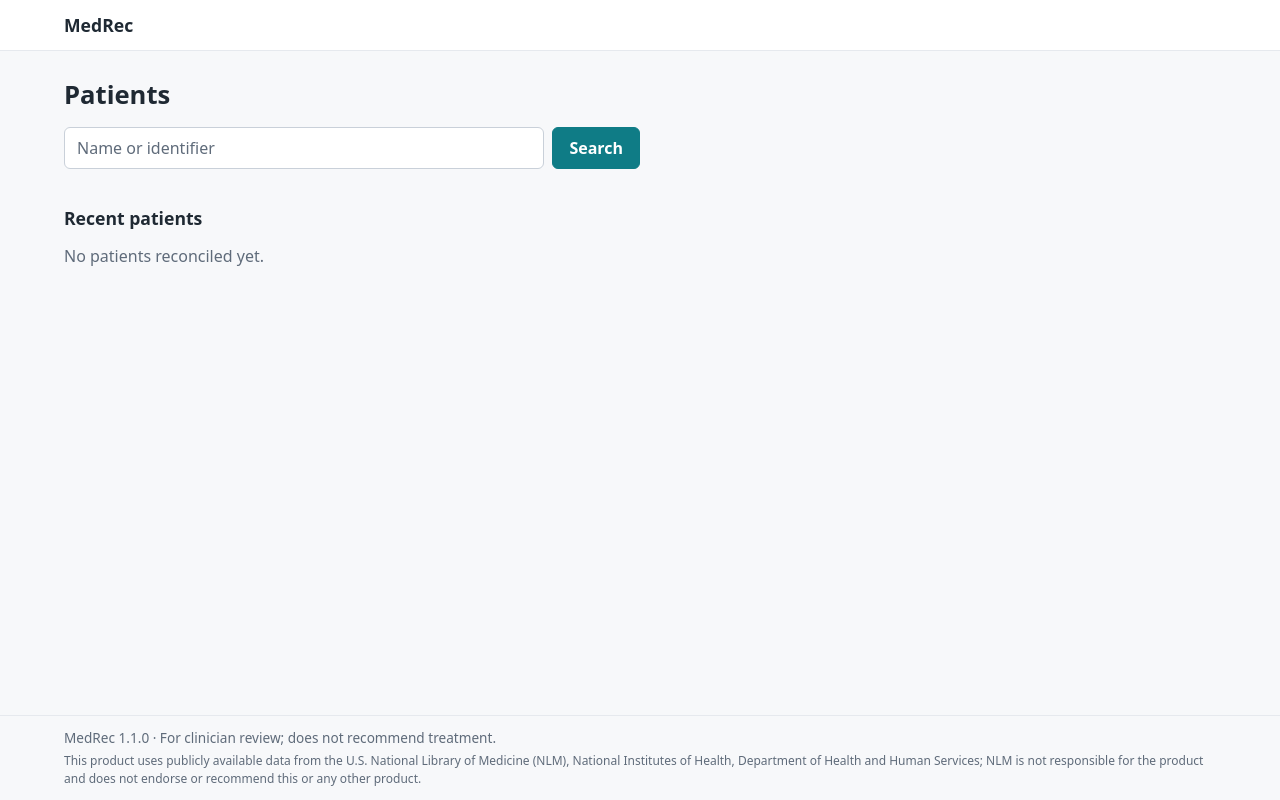
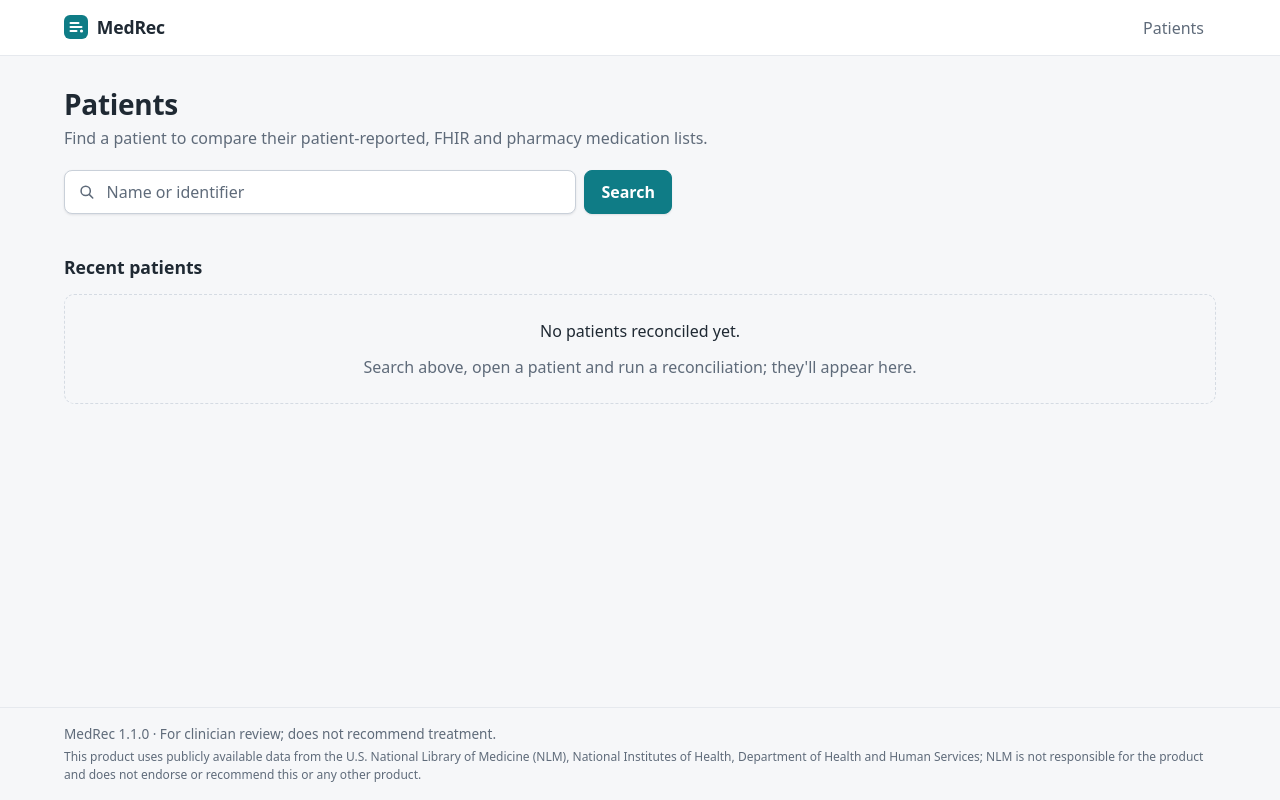
Before and after one commit to Coforge-LMS/Medication_List_Reconciliation, a FastAPI app: page / in a window 1280 px wide. Run offline with FastAPI, Linux system fonts and the light colour scheme; data that the repository does not hold is empty; parts of the project's set-up code (start-up, migrations or seed data) failed here and were passed over; some libraries are stand-ins or nearby versions.

Commit message:
style(app): a warmer, more finished look
- A brand mark, a Patients link in a sticky top bar, and drawn icons for
  search, PDF download and History.
- Buttons, the search box, cards and table rows respond to hover and press,
  with soft shadows instead of flat boxes.
- Run reconciliation and Search show a spinner and "Reconciling…" while they
  work, and ignore a second click, so a slow FHIR server can't save two runs.
- History shows findings by type as coloured chips; empty History and Recent
  patients say what to do next.

Co-Authored-By: Claude Opus 5.5 <noreply@anthropic.com>

```diff
--- a/app/static/app.css
+++ b/app/static/app.css
@@ -1,13 +1,14 @@
 /* MedRec styles. Colour only tells finding types apart; no source is ever emphasised over another. */
 :root {
   color-scheme: light;
-  --bg: #f7f8fa;
+  --bg: #f6f7f9;
   --surface: #ffffff;
   --ink: #1f2933;
   --muted: #5f6b7a;
   --line: #e6e9ee;
   --head: #f3f5f8;
   --accent: #0f7c86;
+  --accent-soft: #e7f3f4;
   --on-accent: #ffffff;
   --duplicate: #6d4fb3;
   --missing: #a85d0a;
@@ -15,9 +16,15 @@
   --frequency: #a3317a;
   --no-differences: #2e7d4f;
   --other: #66707c;
+  --shadow: 0 1px 2px rgb(16 24 40 / 4%), 0 1px 3px rgb(16 24 40 / 6%);
+  --shadow-raised: 0 2px 4px rgb(16 24 40 / 5%), 0 8px 16px -4px rgb(16 24 40 / 10%);
+  --ease-out: cubic-bezier(0.16, 1, 0.3, 1);
+  --topbar: 3.5rem;
 }
 
 * { box-sizing: border-box; }
+
+html { scroll-padding-top: calc(var(--topbar) + 1rem); }
 
 ::selection { background: color-mix(in srgb, var(--accent) 20%, white); }
 
@@ -29,37 +36,75 @@ body {
   background: var(--bg);
   color: var(--ink);
   font: 16px/1.5 system-ui, -apple-system, "Segoe UI", Roboto, sans-serif;
+  -webkit-font-smoothing: antialiased;
 }
 
-a { color: var(--accent); text-underline-offset: 2px; }
+a {
+  color: var(--accent);
+  text-decoration-color: color-mix(in srgb, var(--accent) 40%, transparent);
+  text-underline-offset: 3px;
+  transition: text-decoration-color .15s;
+}
+a:hover { text-decoration-color: currentColor; }
 a.plain { color: inherit; text-decoration: none; }
-a.plain:hover { text-decoration: underline; }
+a.plain:hover { color: var(--accent); }
 a:focus-visible, button:focus-visible, input:focus-visible {
   outline: 3px solid color-mix(in srgb, var(--accent) 45%, white);
   outline-offset: 2px;
 }
 
-h1 { margin: 0 0 .25rem; font-size: 1.6rem; line-height: 1.25; }
-h2 { margin: 2.25rem 0 .75rem; font-size: 1.1rem; }
+h1 { margin: 0 0 .25rem; font-size: 1.75rem; line-height: 1.2; letter-spacing: -.01em; text-wrap: balance; }
+h2 { margin: 2.5rem 0 .875rem; font-size: 1.1rem; }
 h3 { margin: 0 0 .5rem; font-size: 1rem; }
 p { margin: 0 0 .75rem; }
 
-.topbar, footer { padding: .75rem max(1rem, calc((100% - 72rem) / 2)); }
+.icon { flex: none; width: 1.1em; height: 1.1em; }
+
+/* Top bar */
+.topbar, footer { padding-inline: max(1rem, calc((100% - 72rem) / 2)); }
 .topbar {
+  position: sticky;
+  top: 0;
+  z-index: 10;
+  display: flex;
+  align-items: center;
+  justify-content: space-between;
+  height: var(--topbar);
   background: var(--surface);
   border-bottom: 1px solid var(--line);
 }
-.brand { color: var(--ink); font-size: 1.1rem; font-weight: 700; text-decoration: none; }
+.brand {
+  display: inline-flex;
+  align-items: center;
+  gap: .55rem;
+  color: var(--ink);
+  font-size: 1.1rem;
+  font-weight: 700;
+  letter-spacing: -.01em;
+  text-decoration: none;
+}
+.brand-mark { color: var(--accent); transition: transform .3s var(--ease-out); }
+.brand:hover .brand-mark { transform: rotate(-6deg) scale(1.05); }
+.topbar nav a {
+  padding: .35rem .75rem;
+  border-radius: 6px;
+  color: var(--muted);
+  font-weight: 500;
+  text-decoration: none;
+  transition: background-color .15s, color .15s;
+}
+.topbar nav a:hover { background: var(--head); color: var(--ink); }
 
 main {
   flex: 1;
   width: 100%;
   max-width: 74rem;
   margin: 0 auto;
-  padding: 1.75rem 1rem 2.5rem;
+  padding: 2rem 1rem 3rem;
 }
 
 footer {
+  padding-block: 1rem;
   border-top: 1px solid var(--line);
   color: var(--muted);
   font-size: .85rem;
@@ -81,60 +126,111 @@ td .note { margin-top: .15rem; }
   white-space: nowrap;
 }
 
-.page-head { margin-bottom: 1.5rem; }
+.page-head { margin-bottom: 1.75rem; }
 .page-head > :last-child { margin-bottom: 0; }
 
 .card {
   margin-bottom: 1rem;
-  padding: 1rem;
+  padding: 1.1rem 1.25rem;
   background: var(--surface);
   border: 1px solid var(--line);
-  border-radius: 8px;
+  border-radius: 10px;
+  box-shadow: var(--shadow);
 }
 .card > :last-child { margin-bottom: 0; }
 
 #interview, .notice {
   display: inline-block;
   padding: .35rem .75rem;
-  background: var(--head);
+  background: var(--accent-soft);
   border-radius: 6px;
+  color: color-mix(in srgb, var(--accent) 55%, var(--ink));
 }
 .notice { display: block; margin-top: .75rem; }
 
-.actions { display: flex; flex-wrap: wrap; align-items: center; gap: .75rem 1rem; }
+.empty {
+  padding: 1.5rem;
+  border: 1px dashed #d5dbe3;
+  border-radius: 10px;
+  text-align: center;
+}
+.empty > :last-child { margin-bottom: 0; }
+
+/* Buttons */
+.actions { display: flex; flex-wrap: wrap; align-items: center; gap: .6rem; margin-top: 1rem; }
 .actions form { margin: 0; }
 
 button, .button {
-  display: inline-block;
+  display: inline-flex;
+  align-items: center;
+  gap: .45rem;
+  min-height: 2.5rem;
   padding: .5rem 1rem;
   background: var(--accent);
   border: 1px solid var(--accent);
-  border-radius: 6px;
+  border-radius: 8px;
+  box-shadow: 0 1px 2px rgb(16 24 40 / 10%);
   color: var(--on-accent);
   font: inherit;
   font-weight: 600;
   text-decoration: none;
   cursor: pointer;
+  transition: background-color .15s, box-shadow .15s, transform .1s;
 }
 button:hover, .button:hover { background: color-mix(in srgb, var(--accent) 88%, black); }
+button:active, .button:active { transform: scale(.98); }
+.button.quiet {
+  background: var(--surface);
+  border-color: #d5dbe3;
+  color: var(--ink);
+}
+.button.quiet:hover { background: var(--head); }
+.button.quiet .icon { color: var(--muted); }
 
-.search { display: flex; gap: .5rem; max-width: 36rem; margin: 1rem 0 .5rem; }
+button.is-busy { cursor: progress; opacity: .85; }
+button.is-busy::before {
+  content: "";
+  width: 1em;
+  height: 1em;
+  border: 2px solid color-mix(in srgb, var(--on-accent) 35%, transparent);
+  border-top-color: var(--on-accent);
+  border-radius: 50%;
+  animation: spin .7s linear infinite;
+}
+
+/* Search */
+.search { display: flex; gap: .5rem; max-width: 38rem; margin: 1.25rem 0 .5rem; }
+.search-field { position: relative; flex: 1; min-width: 0; }
+.search-field .icon {
+  position: absolute;
+  top: 50%;
+  left: .85rem;
+  color: var(--muted);
+  transform: translateY(-50%);
+  pointer-events: none;
+}
 .search input {
-  flex: 1;
-  min-width: 0;
-  padding: .5rem .75rem;
+  width: 100%;
+  height: 2.75rem;
+  padding: .5rem .75rem .5rem 2.6rem;
   background: var(--surface);
   border: 1px solid #c9d0d9;
-  border-radius: 6px;
+  border-radius: 8px;
+  box-shadow: var(--shadow);
   color: inherit;
   font: inherit;
+  transition: border-color .15s, box-shadow .15s;
 }
 .search input::placeholder { color: var(--muted); }
+.search input:hover { border-color: #aeb8c4; }
+.search input:focus { border-color: var(--accent); box-shadow: 0 0 0 4px var(--accent-soft); outline: none; }
+.search button { min-height: 2.75rem; }
 
+/* Tables */
 .table-wrap { overflow-x: auto; }
 table { width: 100%; border-collapse: collapse; font-size: .92rem; font-variant-numeric: tabular-nums; }
 th, td {
-  padding: .5rem .6rem;
+  padding: .55rem .6rem;
   border-bottom: 1px solid var(--line);
   text-align: left;
   vertical-align: top;
--- /dev/null
+++ b/app/static/app.js
@@ -0,0 +1,29 @@
+// Small enhancements on top of pages that work without this file.
+
+/**
+ * Show that a submitted form is working, so a slow FHIR server doesn't look like a dead button.
+ * The button is disabled too, so a second click can't save a second run.
+ */
+function markBusy(event) {
+  const button = event.target.querySelector("button[type=submit]");
+  if (!button || button.disabled) return;
+  button.dataset.label = button.textContent;
+  button.textContent = button.dataset.busyLabel || "Working…";
+  button.classList.add("is-busy");
+  button.setAttribute("aria-busy", "true");
+  button.disabled = true;
+}
+
+/** Undo the busy state when the browser shows this page again from its back/forward cache. */
+function clearBusy(event) {
+  if (!event.persisted) return;
+  for (const button of document.querySelectorAll("button.is-busy")) {
+    button.textContent = button.dataset.label;
+    button.classList.remove("is-busy");
+    button.removeAttribute("aria-busy");
+    button.disabled = false;
+  }
+}
+
+document.addEventListener("submit", markBusy);
+window.addEventListener("pageshow", clearBusy);
--- /dev/null
+++ b/app/templates/_icons.html
@@ -0,0 +1,10 @@
+{# Inline icons on one 20px grid with a 1.75 stroke; decorative, so hidden from screen readers. #}
+{% macro svg() %}<svg class="icon" viewBox="0 0 20 20" width="20" height="20" fill="none" stroke="currentColor" stroke-width="1.75" stroke-linecap="round" stroke-linejoin="round" aria-hidden="true" focusable="false">{{ caller() }}</svg>{% endmacro %}
+
+{% macro search() %}{% call svg() %}<circle cx="8.75" cy="8.75" r="5.25"/><path d="m12.75 12.75 4 4"/>{% endcall %}{% endmacro %}
+
+{% macro download() %}{% call svg() %}<path d="M10 3.5v9m-3.75-3.75L10 12.5l3.75-3.75M4 15.5h12"/>{% endcall %}{% endmacro %}
+
+{% macro history() %}{% call svg() %}<path d="M3.5 10a6.5 6.5 0 1 0 1.9-4.6M3.5 3.5v3h3"/><path d="M10 6.5V10l2.5 1.5"/>{% endcall %}{% endmacro %}
+
+{% macro brand() %}<svg class="brand-mark" viewBox="0 0 24 24" width="24" height="24" aria-hidden="true" focusable="false"><rect width="24" height="24" rx="6" fill="currentColor"/><path d="M6.5 8h8M6.5 12h11M6.5 16h6" stroke="#fff" stroke-width="2" stroke-linecap="round"/><circle cx="17.5" cy="16" r="1.6" fill="#fff"/></svg>{% endmacro %}
--- a/app/templates/base.html
+++ b/app/templates/base.html
@@ -1,14 +1,16 @@
-<!doctype html>
+{% import "_icons.html" as icon %}<!doctype html>
 <html lang="en">
 <head>
   <meta charset="utf-8">
   <meta name="viewport" content="width=device-width, initial-scale=1">
   <title>{% block title %}MedRec{% endblock %}</title>
   <link rel="stylesheet" href="/static/app.css?v={{ version }}">
+  <script src="/static/app.js?v={{ version }}" defer></script>
 </head>
 <body>
   <header class="topbar">
-    <a class="brand" href="/">MedRec</a>
+    <a class="brand" href="/">{{ icon.brand() }}MedRec</a>
+    <nav aria-label="Main"><a href="/">Patients</a></nav>
   </header>
   <main>{% block content %}{% endblock %}</main>
   <footer>
--- a/app/templates/patients.html
+++ b/app/templates/patients.html
@@ -1,11 +1,16 @@
 {% extends "base.html" %}
 {% block title %}Patients · MedRec{% endblock %}
 {% block content %}
+{% import "_icons.html" as icon %}
 <h1>Patients</h1>
+<p class="muted">Find a patient to compare their patient-reported, FHIR and pharmacy medication lists.</p>
 <form class="search" method="get" action="/" role="search">
   <label class="visually-hidden" for="q">Patient name or identifier</label>
-  <input id="q" name="q" type="search" value="{{ query }}" placeholder="Name or identifier">
-  <button type="submit">Search</button>
+  <div class="search-field">
+    {{ icon.search() }}
+    <input id="q" name="q" type="search" value="{{ query }}" placeholder="Name or identifier" autocomplete="off">
+  </div>
+  <button type="submit" data-busy-label="Searching…">Search</button>
 </form>
 
 {% if results is not none %}
@@ -27,7 +32,7 @@
   </table>
 </div>
 {% else %}
-<p class="muted">No patients match "{{ query }}".</p>
+<p class="empty">No patients match "{{ query }}".</p>
 {% endif %}
 {% endif %}
 
@@ -48,6 +53,9 @@
   </table>
 </div>
 {% else %}
-<p class="muted">No patients reconciled yet.</p>
+<div class="empty">
+  <p>No patients reconciled yet.</p>
+  <p class="muted">Search above, open a patient and run a reconciliation; they'll appear here.</p>
+</div>
 {% endif %}
 {% endblock %}
--- a/app/templates/run.html
+++ b/app/templates/run.html
@@ -1,13 +1,14 @@
 {% extends "base.html" %}
 {% block title %}Run {{ run.run_id }} · MedRec{% endblock %}
 {% block content %}
+{% import "_icons.html" as icon %}
 <div class="page-head">
   <h1><a class="plain" href="/patients/{{ run.patient.fhir_patient_id }}">{{ run.patient.name or run.patient.identifier }}</a></h1>
   <p class="muted">{{ run.patient.identifier }} · Run {{ run.run_id }} · {{ run.started_at | utc_time }} UTC</p>
   <p id="interview">{{ interview }}</p>
   <div class="actions">
-    <a class="button" href="/runs/{{ run.run_id }}/report.pdf">Download PDF</a>
-    <a href="/patients/{{ run.patient.fhir_patient_id }}/history">History</a>
+    <a class="button" href="/runs/{{ run.run_id }}/report.pdf">{{ icon.download() }}Download PDF</a>
+    <a class="button quiet" href="/patients/{{ run.patient.fhir_patient_id }}/history">{{ icon.history() }}History</a>
   </div>
 </div>
 
```
Also changed, not shown: other parts of app/static/app.css (+26 -5 lines), app/templates/history.html (+5 -2 lines), app/templates/patient.html (+4 -3 lines), tests/app/test_app_pages.py (+9 -0 lines), tests/app/test_app_patient_routes.py (+3 -1 lines).
